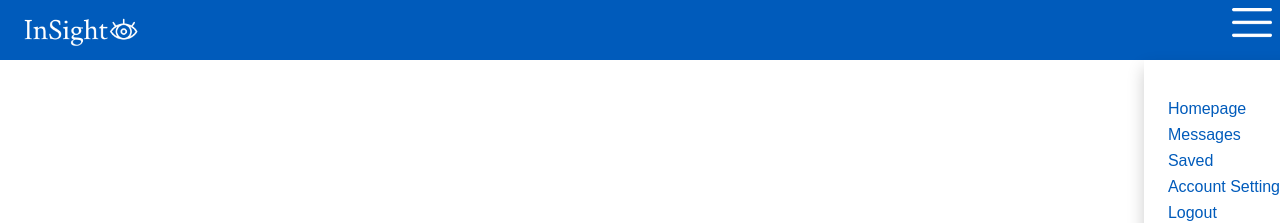
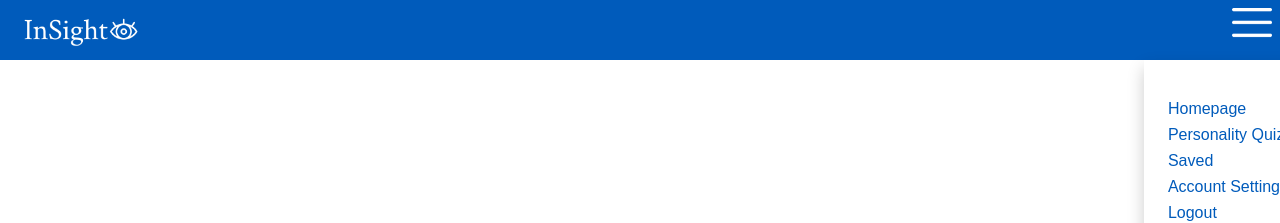
Before and after one commit to cse442-at-ub/s24semesterproject-bread, a React (Create React App) app: page /homepage in a window 1280 px wide. Both pictures are taken after a click on the picture 1252 px from the left and 28 px from the top of the page. Shown: the top 223 px of the page. Built offline with nearby package versions, Linux system fonts and the light colour scheme.

Commit message:
I added the quizPage into the app.js file so users can redirect to the personality quiz. I also added the Persoanlity quiz into the menu so users have a way to redirect to the personality quiz

```diff
--- a/src/webpages/navBar/NavBar.jsx
+++ b/src/webpages/navBar/NavBar.jsx
@@ -48,7 +48,11 @@ function NavBar() {
                                 Homepage
                             </Link>
                         </li>
-                        <li style={{marginBottom: '0.5rem'}}>Messages</li>
+                        <li style={{marginBottom: '0.5rem'}}>
+                            <Link to="/quizPage" style={{ color: '#005bbb', textDecoration: 'none' }}>
+                                Personality Quiz
+                            </Link>
+                        </li>
                         <li style={{marginBottom: '0.5rem'}}>Saved</li>
                         <li style={{marginBottom: '0.5rem'}}>
                             <Link to="/accountSettings" style={{ color: '#005bbb', textDecoration: 'none' }}>
```
